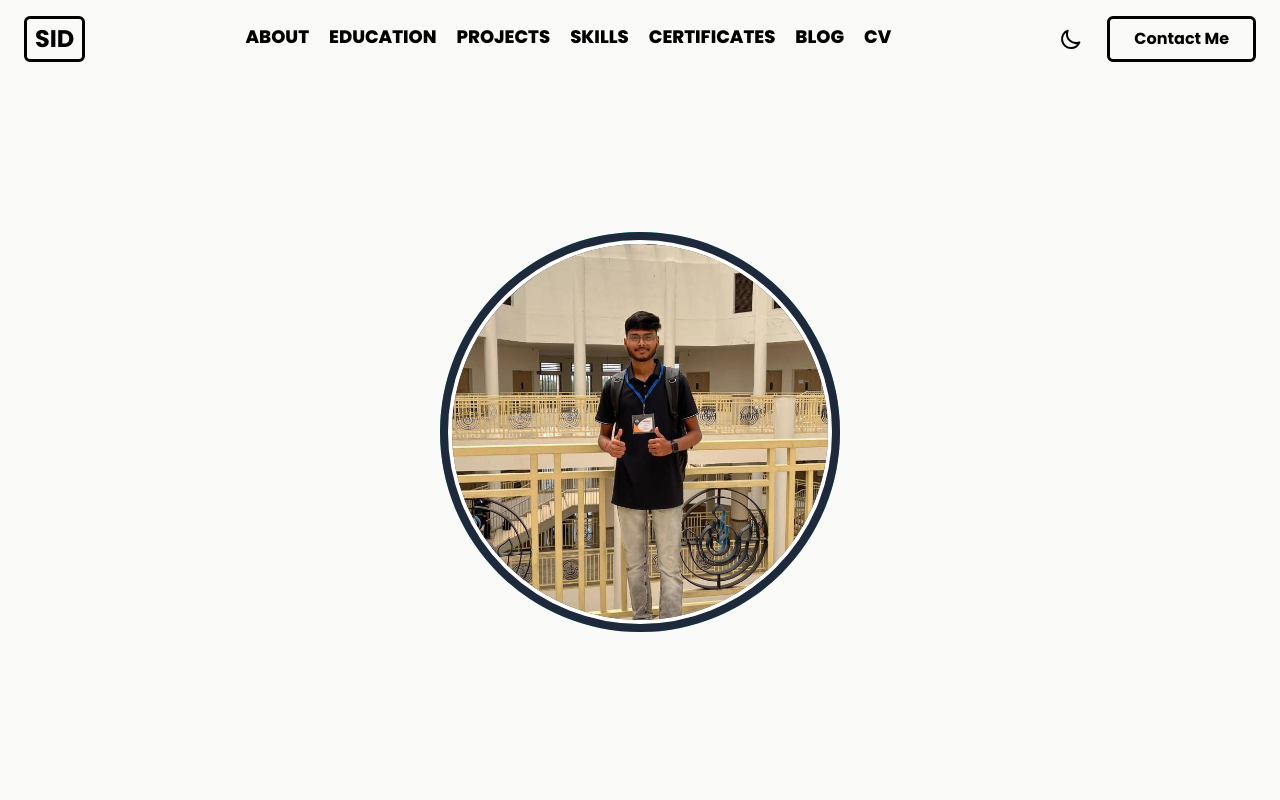
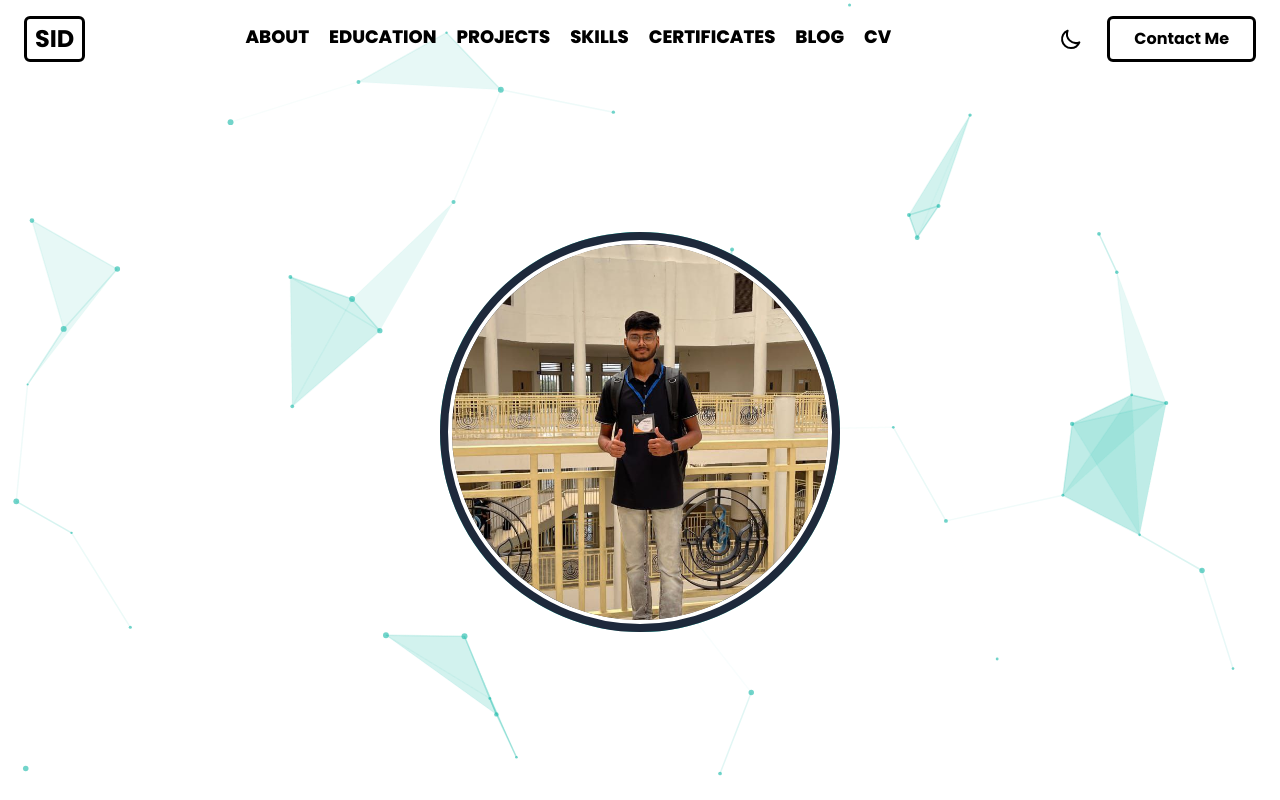
Before and after one commit to pegasus102/pegasus102.github.io, a React (Vite) app: page / in a window 1280 px wide. Shown: the top 800 px of the page. Built offline with nearby package versions, Linux system fonts and the light colour scheme.

Commit message:
Update App.jsx

```diff
--- a/src/App.jsx
+++ b/src/App.jsx
@@ -176,21 +176,16 @@ const ParticleBackground = ({ theme }) => {
         });
     }, []);
 
-    // Only logic for Light Mode
     if (theme !== 'light') return null;
 
     const options = {
-        background: {
-            color: {
-                value: "transparent",
-            },
-        },
+        background: { color: { value: "transparent" } },
         fpsLimit: 120,
         interactivity: {
             events: {
                 onHover: {
                     enable: true,
-                    mode: "grab",
+                    mode: "grab", // Creates the mesh connection to cursor
                 },
                 resize: true,
             },
@@ -198,35 +193,31 @@ const ParticleBackground = ({ theme }) => {
                 grab: {
                     distance: 200,
                     links: {
-                        opacity: 1
+                        opacity: 0.8 // High visibility mesh around cursor
                     }
                 }
             },
         },
         particles: {
-            color: {
-                value: "#1f2937",
-            },
+            color: { value: "#14b8a6" }, // Teal color for mesh
             links: {
-                color: "#1f2937",
+                color: "#14b8a6",
                 distance: 150,
                 enable: true,
-                opacity: 0.2,
-                width: 1,
+                opacity: 0.3,
+                width: 1.5,
                 triangles: {
-                    enable: true,
-                    opacity: 0.03,
+                    enable: true, // Creates the geometric surfaces
+                    opacity: 0.1,
                 }
             },
             move: {
+                enable: true,
+                speed: 1,
                 direction: "none",
-                enable: true,
-                outModes: {
-                    default: "bounce",
-                },
                 random: false,
-                speed: 1,
                 straight: false,
+                outModes: { default: "bounce" },
                 attract: {
                     enable: true,
                     rotateX: 600,
@@ -234,21 +225,12 @@ const ParticleBackground = ({ theme }) => {
                 }
             },
             number: {
-                density: {
-                    enable: true,
-                    area: 800,
-                },
-                value: 80,
+                density: { enable: true, area: 800 },
+                value: 100, // Enough particles to form a dense mesh
             },
-            opacity: {
-                value: 0.4,
-            },
-            shape: {
-                type: "circle",
-            },
-            size: {
-                value: { min: 1, max: 3 },
-            },
+            opacity: { value: 0.6 },
+            shape: { type: "circle" },
+            size: { value: { min: 1, max: 3 } },
         },
         detectRetina: true,
     };
@@ -258,11 +240,10 @@ const ParticleBackground = ({ theme }) => {
             <Particles
                 id="tsparticles"
                 options={options}
-                className="fixed top-0 left-0 w-full h-[180vh] z-[-1] pointer-events-none"
+                className="fixed top-0 left-0 w-full h-[180vh] z-0 pointer-events-none"
             />
         );
     }
-
     return null;
 };
 
@@ -415,7 +396,7 @@ const Header = ({ isScrolled, handleNavigation, currentPage, theme, toggleTheme
 
     const baseClasses = "fixed top-0 left-0 right-0 z-20 transition-all duration-300";
     const scrolledClasses = "bg-teal-500 shadow-lg py-3";
-    const topClasses = "bg-stone-50 bg-opacity-90 backdrop-blur-sm py-4 dark:bg-transparent";
+    const topClasses = "bg-transparent py-4";
 
     const isDarkBg = isScrolled || isMenuOpen;
 
@@ -528,7 +509,7 @@ const Header = ({ isScrolled, handleNavigation, currentPage, theme, toggleTheme
 };
 
 const Hero = () => (
-    <section className="pt-32 pb-16 flex justify-center items-center min-h-screen">
+    <section className="pt-32 pb-16 flex justify-center items-center min-h-screen bg-transparent">
         <div className="relative group">
             <div className="absolute inset-0 bg-teal-400 rounded-full transform -rotate-12 transition-all duration-500 group-hover:rotate-0 group-hover:scale-105"></div>
             <div className="relative p-2 bg-slate-800 rounded-full">
@@ -546,7 +527,7 @@ const Hero = () => (
 const AboutSection = () => {
     const [ref, classes] = useFadeIn();
     return (
-        <section id="about" ref={ref} className={`container mx-auto px-6 py-24 text-center ${classes}`}>
+        <section id="about" ref={ref} className={`container mx-auto px-6 py-24 text-center bg-transparent ${classes}`}>
             <h1 className="text-3xl md:text-5xl font-bold leading-tight max-w-4xl mx-auto text-slate-800 dark:text-white">
                 Hey, I'm <span className="text-teal-500">Siddharth Shankar Mahapatra</span>. Here, you can
                 check out what I'm working on. I try my best to create things with passion and heart.
@@ -731,6 +712,7 @@ const GlobeCanvas = () => {
 
     useEffect(() => {
         const currentMount = mountRef.current;
+        if (!currentMount) return;
         const scene = new THREE.Scene();
         const camera = new THREE.PerspectiveCamera(75, currentMount.clientWidth / currentMount.clientHeight, 0.1, 1000);
         const renderer = new THREE.WebGLRenderer({ antialias: true, alpha: true });
@@ -796,7 +778,9 @@ const GlobeCanvas = () => {
         window.addEventListener('resize', handleResize);
         return () => {
             window.removeEventListener('resize', handleResize);
-            currentMount.removeChild(renderer.domElement);
+            if (currentMount.contains(renderer.domElement)) {
+                currentMount.removeChild(renderer.domElement);
+            }
         };
     }, []);
 
@@ -813,7 +797,6 @@ const ContactPage = ({ contactMessage }) => {
     const [isSubmitting, setIsSubmitting] = useState(false);
     const [showNotification, setShowNotification] = useState(false);
 
-    // IMPORTANT: Access the key from environment variables
     const accessKey = import.meta.env.VITE_WEB3FORMS_ACCESS_KEY;
 
     const handleInput = (e) => {
@@ -903,7 +886,7 @@ const ContactPage = ({ contactMessage }) => {
 // --- HomePage Wrapper ---
 const HomePage = ({ handleNavigation }) => (
     <>
-        <main className="flex-grow">
+        <main className="flex-grow bg-transparent">
             <Hero />
             <AboutSection />
             <EducationSection />
@@ -940,14 +923,10 @@ export default function App() {
     const [isTouchDevice, setIsTouchDevice] = useState(false);
 
     useEffect(() => {
-        // Check for touch device
         setIsTouchDevice('ontouchstart' in window || navigator.maxTouchPoints > 0);
-
-        // Simulate initial loading time
         const timer = setTimeout(() => {
             setIsLoading(false);
-        }, 2000); // Hide after 2 seconds
-
+        }, 2000);
         return () => clearTimeout(timer);
     }, []);
 
@@ -1036,11 +1015,11 @@ export default function App() {
                 width: 80vw;
                 height: 100px;
                 border-radius: 50%;
-                box-shadow: -0px -8px 20px 8px #0ff5, /* Faint Neon Cyan */
-                            -0px -15px 30px 15px #0af5, /* Faint Lighter Cyan */
-                            -0px -20px 40px 20px #a0f5, /* Faint Bright Purple */
-                            -0px -30px 80px 40px #50f5; /* Faint Deeper Blue/Purple */
-                background-color: #0ff5; /* Faint base color for the glow */
+                box-shadow: -0px -8px 20px 8px #0ff5,
+                            -0px -15px 30px 15px #0af5,
+                            -0px -20px 40px 20px #a0f5,
+                            -0px -30px 80px 40px #50f5;
+                background-color: #0ff5;
                 z-index: 1;
             }
             .mountains-base { content: ""; background: linear-gradient( to bottom, rgba(55, 5, 105, 0) 0%, rgba(9, 0, 22, 1) 100% ); width: 100%; height: 100px; position: absolute; bottom: -10px; z-index: 3; }
@@ -1088,14 +1067,17 @@ export default function App() {
         }
     };
 
+    // Logic to set conditional background
+    const pageBgClass = theme === 'dark' ? 'bg-transparent' : (page === 'home' ? 'bg-transparent' : 'bg-stone-50');
+
     return (
-        <div className={`flex flex-col min-h-screen transition-colors duration-300 bg-stone-50 dark:bg-transparent ${!isTouchDevice ? 'cursor-none' : ''}`} style={{ scrollBehavior: 'smooth' }}>
+        <div className={`flex flex-col min-h-screen transition-colors duration-300 ${pageBgClass} ${!isTouchDevice ? 'cursor-none' : ''}`} style={{ scrollBehavior: 'smooth' }}>
             {theme === 'dark' && <NightSkyBackground />}
             {isLoading ? <LoadingScreen /> : (
                 <>
                     {!isTouchDevice && <CustomCursor theme={theme} />}
                     <Header isScrolled={isScrolled} handleNavigation={handleNavigation} currentPage={page} theme={theme} toggleTheme={toggleTheme} />
-                    {/* Updated ParticleBackground Call with Theme Prop */}
+                    {/* Call ParticleBackground */}
                     <ParticleBackground theme={theme} />
                     {renderPage()}
                     {page !== 'contact' && <Footer />}
```
